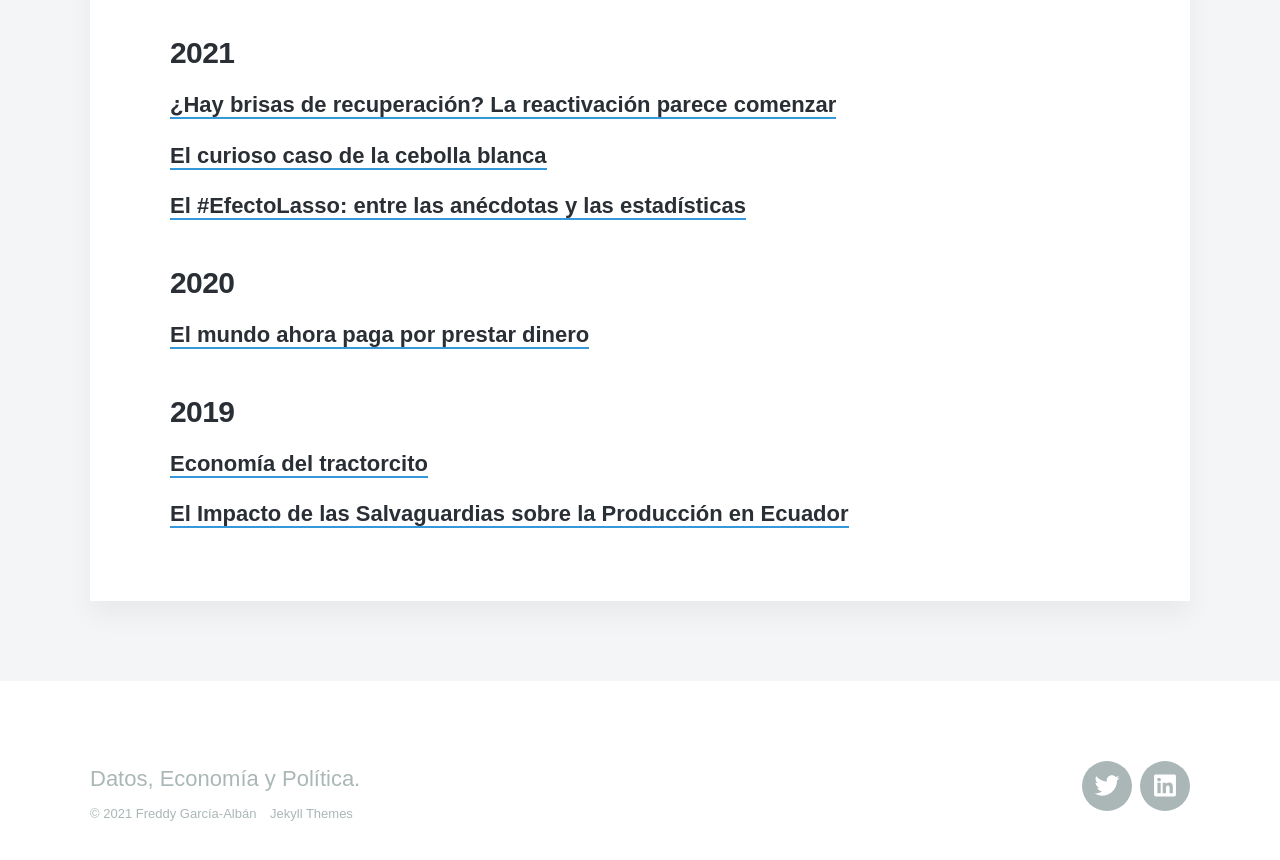
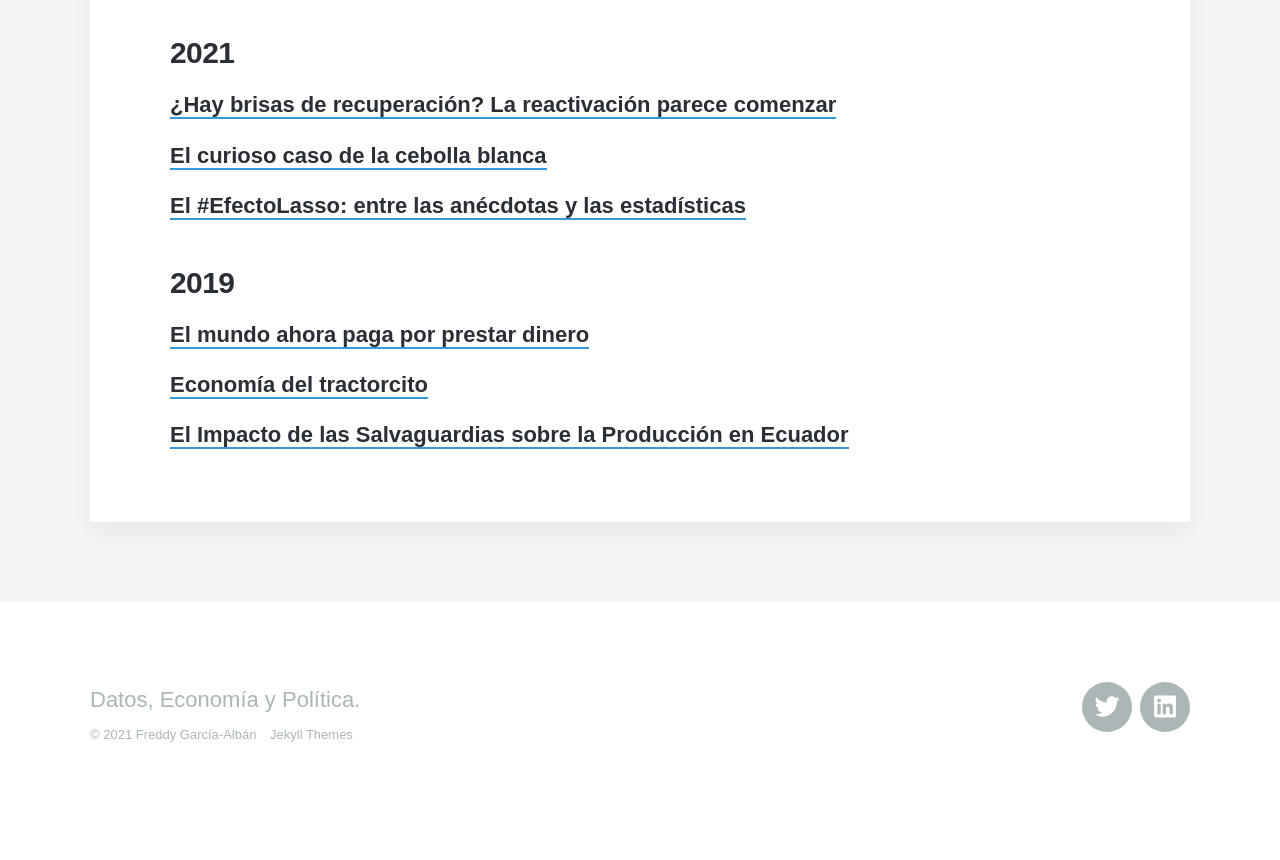
Before and after one commit to EnexFG/EnexFG.github.io, a Jekyll site: the page built from _pages/publicaciones.md, in a window 1280 px wide and 900 px high, scrolled down 974 px. Shown: the top 860 px of the window. Built offline with Jekyll 4.4.1, drawn with Linux system fonts in a browser that asks for light colours; nearby versions of some CDN libraries; some web fonts are replaced; after the commit the page ends 1795 px from its top, so only the background shows below that.

Commit message:
Update publicaciones.md

```diff
--- a/_pages/publicaciones.md
+++ b/_pages/publicaciones.md
@@ -18,10 +18,10 @@ featured_image: /images/demo/about.jpg
 
 [El #EfectoLasso: entre las anécdotas y las estadísticas](https://www.primicias.ec/noticias/firmas/efecto-lasso-anecdotas-estadisticas-confianza-economia-ecuador/)
 
-### 2020
+
+### 2019
 [El mundo ahora paga por prestar dinero](https://EnexFG.github.io/Research/Artículo Rev Comercio - Tasas Negativas.pdf)
 
-### 2019
 [Economía del tractorcito](https://www.inteligenciaempresarial.ec/blog/econom%C3%ADa-del-tractorcito)
 
 [El Impacto de las Salvaguardias sobre la Producción en Ecuador](https://EnexFG.github.io/Research/El Impacto de las Salvaguardias sobre la Producción en Ecuador.pdf)
```
